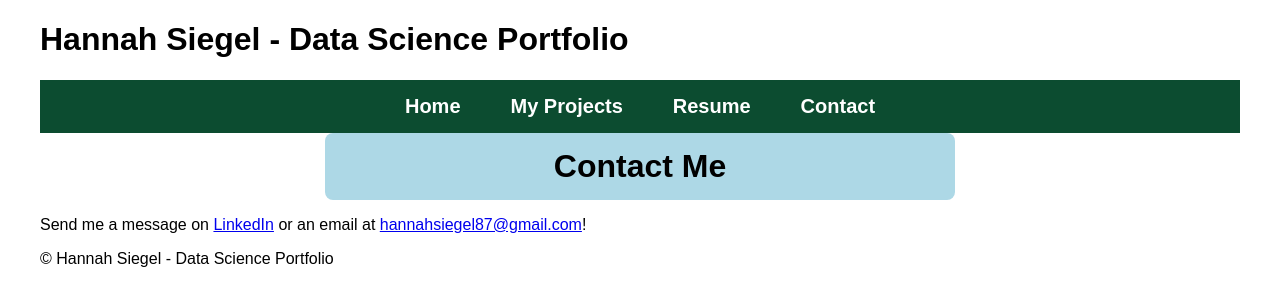
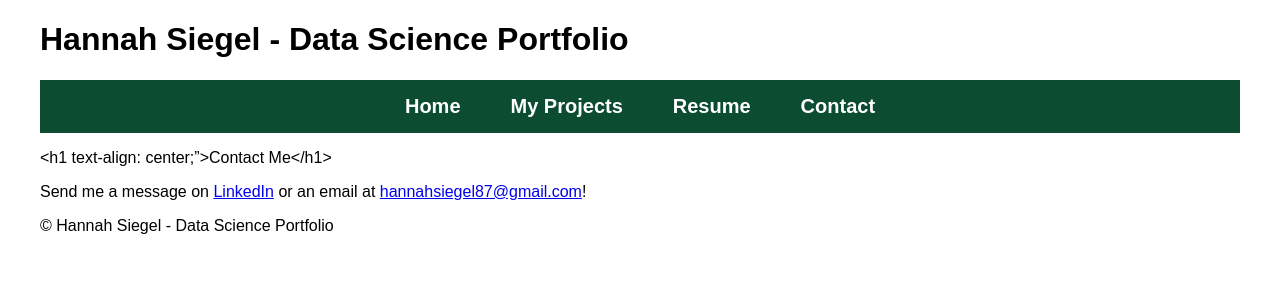
Before and after one commit to siegelhannah/portfolio, a Jekyll site: the page built from Contact.md, in a window 1280 px wide. Shown: the top 306 px of the page. Built offline with Jekyll 4.4.1, drawn with Linux system fonts in a browser that asks for light colours.

Commit message:
Update Contact.md

```diff
--- a/Contact.md
+++ b/Contact.md
@@ -4,6 +4,6 @@ title: Contact
 permalink: /contact/
 ---
 
-<h1 style="background-color: #add8e6; padding: 15px; border-radius: 8px; text-align: center; max-width: 600px; margin: 0 auto;">Contact Me</h1>
+<h1 text-align: center;">Contact Me</h1>
 
 Send me a message on [LinkedIn](https://www.linkedin.com/in/hannah-siegel-219162234/) or an email at [hannahsiegel87@gmail.com](mailto:hannahsiegel87@gmail.com)!
```
